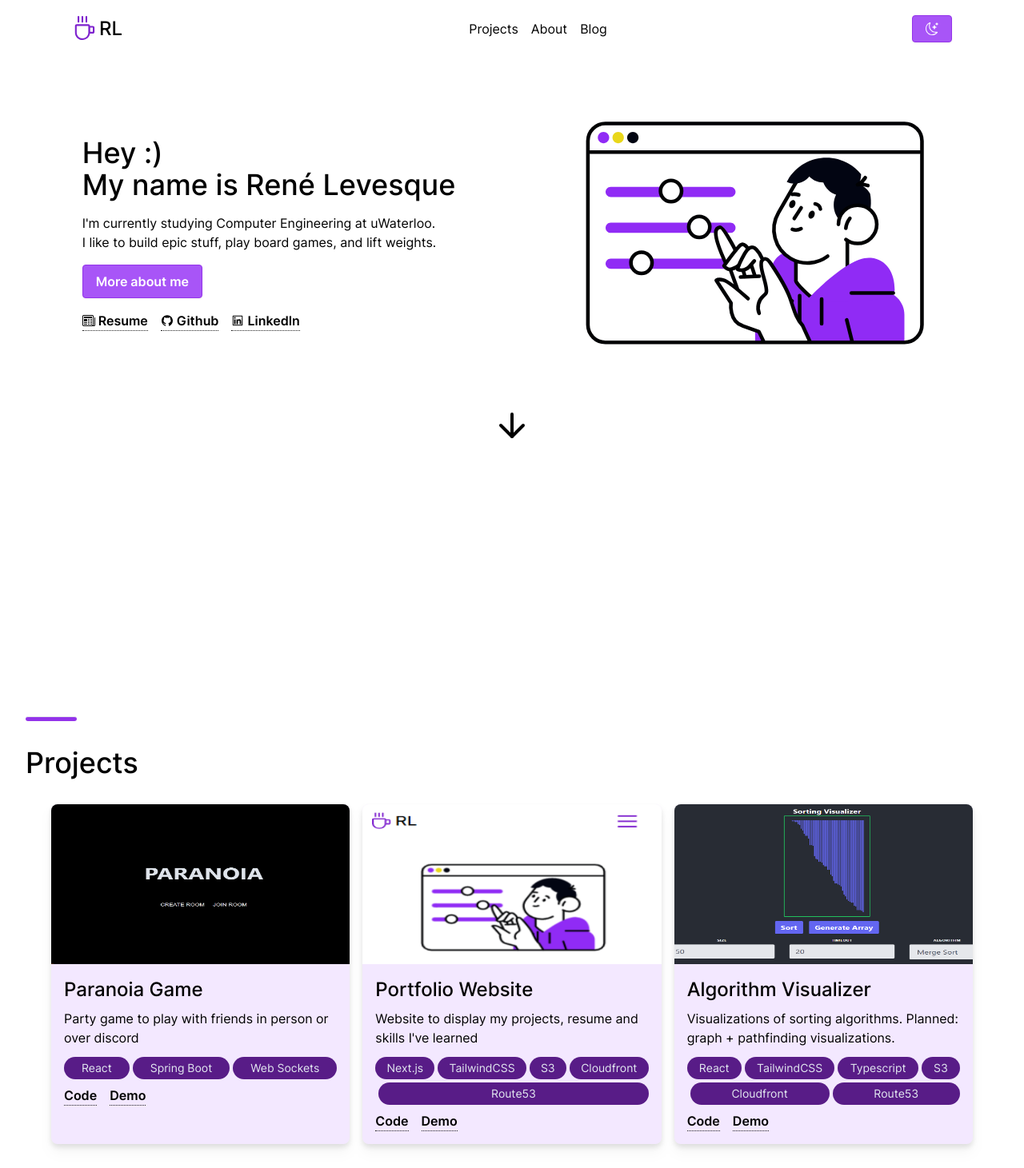
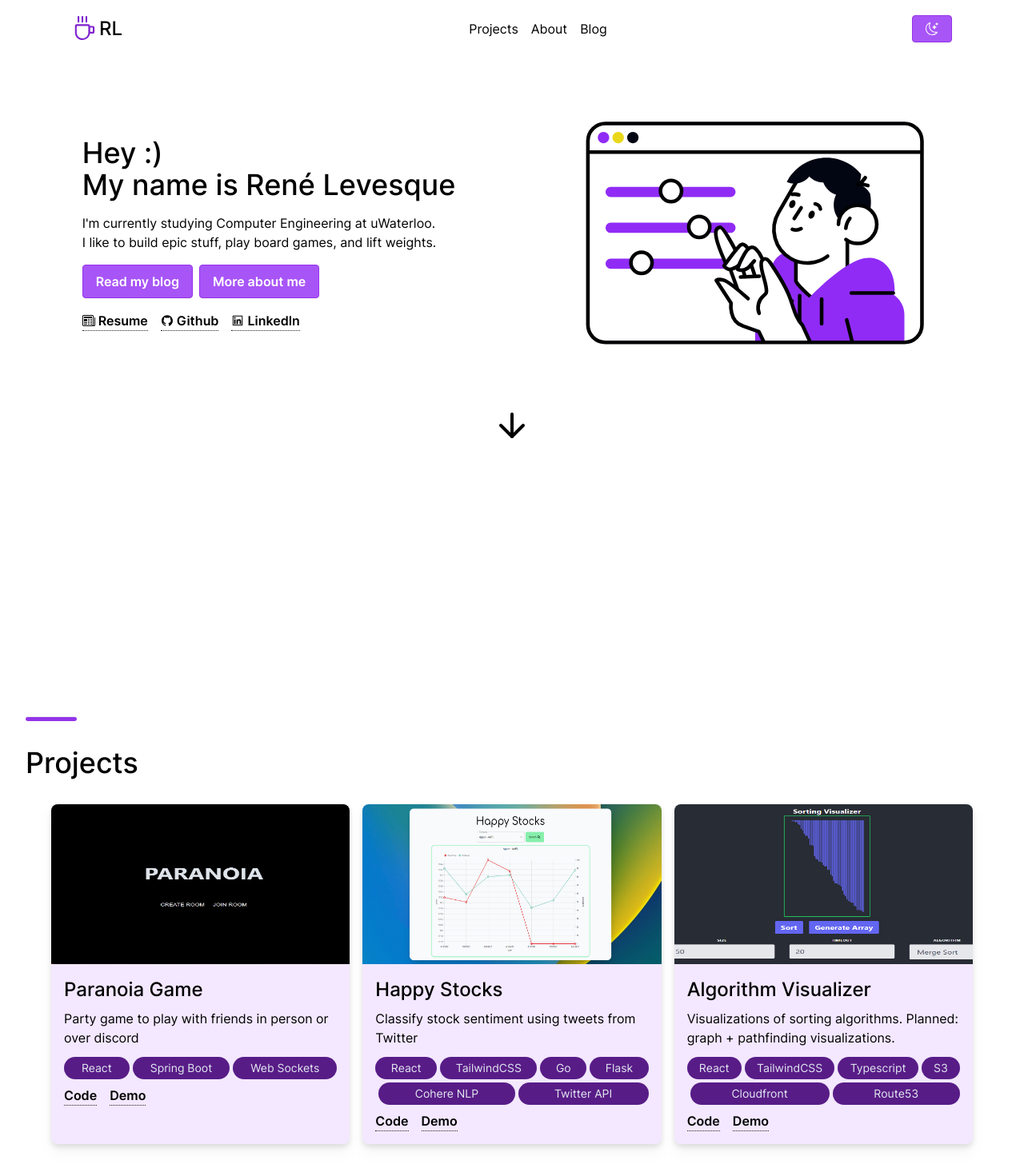
Before and after one commit to ReneEML/rene-levesque, a Next.js app: page / in a window 1280 px wide. Shown: the top 1461 px of the page at 80% size. Built offline with nearby package versions, Linux system fonts and the light colour scheme.

Commit message:
Add blog homepage + happy stocks

```diff
--- a/src/components/blog/bloghome.tsx
+++ b/src/components/blog/bloghome.tsx
@@ -5,6 +5,7 @@ import { blog_api_url, ISSERVER } from '@/constants/constants';
 import { PostProps } from './postsStruct';
 import UnstyledLink from '../links/UnstyledLink';
 import Container from '../util/Container';
+import Loading from '../util/Loading';
 
 function BlogCard({ title, author, date, url }: any) {
   return (
@@ -24,6 +25,7 @@ function BlogCard({ title, author, date, url }: any) {
 
 export default function BlogHome() {
   const [pages, setPages] = useState<Array<PostProps>>([]);
+  const [loading, setLoading] = useState(true);
   useEffect(() => {
     fetch(blog_api_url, {
       headers: {
@@ -32,7 +34,12 @@ export default function BlogHome() {
     })
       .then((response) => response.json())
       .then((data) => {
-        setPages(data['body']);
+        setPages(
+          data['body'].sort((a: PostProps, b: PostProps) =>
+            a.timestamp < b.timestamp ? 1 : -1
+          )
+        );
+        setLoading(false);
         if (!ISSERVER) {
           for (const x of data['body']) {
             if (!window.localStorage.getItem(x.id))
@@ -40,10 +47,15 @@ export default function BlogHome() {
           }
         }
       })
-      .catch((error) => console.log(error));
-    //setPages(JSON.parse(JSON.stringify(response.body)))
+      .catch((err) => err);
   }, []);
   return (
+    <>
+      {loading ? (
+        <>
+          <Loading />
+        </>
+      ) : (
         <div className='h-full'>
           <Container>
             <div className='flex justify-center py-8'>
@@ -62,5 +74,7 @@ export default function BlogHome() {
             </div>
           </Container>
         </div>
+      )}
+    </>
   );
 }
--- a/src/components/hero/HeroComponents.tsx
+++ b/src/components/hero/HeroComponents.tsx
@@ -1,3 +1,4 @@
+import Link from 'next/link';
 import * as React from 'react';
 import { AiFillGithub, AiOutlineLinkedin } from 'react-icons/ai';
 import { BsNewspaper } from 'react-icons/bs';
@@ -37,12 +38,12 @@ export function HeroContent({ children }: { children: React.ReactNode }) {
 
 export function HeroButtons() {
   return (
-    <div className='flex flex-col justify-center md:flex-row md:justify-start'>
-      {/*
-      // TODO: Uncomment once blog is finished
+    <div className='flex flex-col justify-center space-x-2 md:flex-row md:justify-start'>
       <div className='mt-4 flex w-full justify-center md:mt-0 md:w-auto md:px-0'>
-        <Button className='w-full py-3 md:py-2'>Read my blog</Button>
-      </div> */}
+        <Link href='/blog'>
+          <Button className='w-full py-3 md:py-2'>Read my blog</Button>
+        </Link>
+      </div>
       <div className='mt-4 flex w-full justify-center md:mt-0 md:w-auto'>
         <Button
           className='w-full py-3 text-center md:py-2'
--- a/src/constants/constants.ts
+++ b/src/constants/constants.ts
@@ -17,13 +17,13 @@ export const projects = [
     description: 'Party game to play with friends in person or over discord',
   },
   {
-    image: '/images/renelevesque-site.png',
-    title: 'Portfolio Website',
-    tags: ['Next.js', 'TailwindCSS', 'S3', 'Cloudfront', 'Route53'],
-    codeLink: 'https://github.com/ReneEML/rene-levesque',
-    demoLink: '/',
-    description:
-      "Website to display my projects, resume and skills I've learned",
+    image: '/images/happyStocksThumb.png',
+    title: 'Happy Stocks',
+    tags: ['React', 'TailwindCSS', 'Go', 'Flask', 'Cohere NLP', 'Twitter API'],
+    codeLink: 'https://github.com/alex-he8276/hack-the-stocks',
+    demoLink:
+      'https://www.youtube.com/watch?v=aLN__1DyNQQ&ab_channel=Ren%C3%A9levesque',
+    description: 'Classify stock sentiment using tweets from Twitter',
   },
   {
     image: '/images/sorting-visualizer.png',
@@ -67,12 +67,12 @@ export const acheivements = [
   },
   {
     description: 'University Average (%)',
-    count: 89,
+    count: 90,
     plus: true,
   },
   {
     description: 'Powerlifting Total (lbs)',
-    count: 1000,
+    count: 1100,
     plus: true,
   },
   {
```
Also changed, not shown: public/images/happyStocksThumb.png (added). Lines whose indentation alone changed are shown as unchanged.
